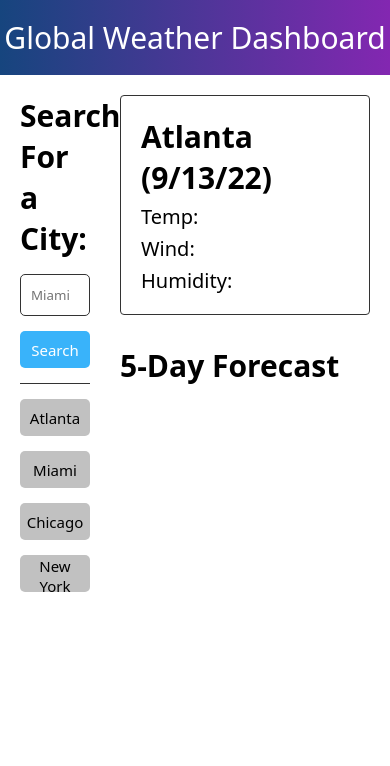
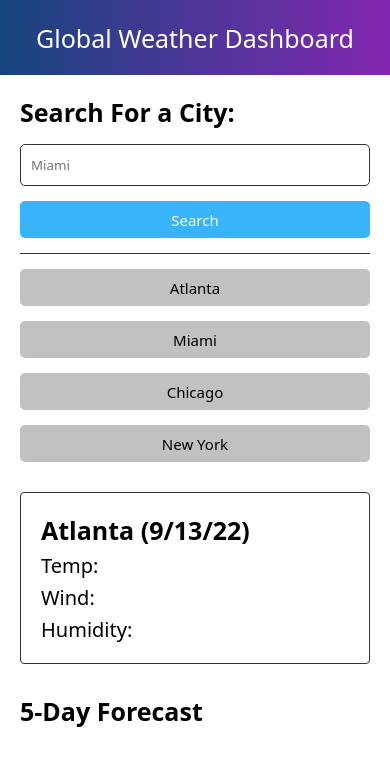
Before and after one commit to rodrigoaoliva/Global-Weather, a plain HTML site: page index.html in a window 390 px wide. Drawn offline with Linux system fonts and the light colour scheme.

Commit message:
made the page responsive

```diff
--- a/Assets/style.css
+++ b/Assets/style.css
@@ -95,7 +95,7 @@ main p {
 .forecast {
     display: flex;
     flex-direction: row;
-    gap: 30px;
+    gap: 10px;
     margin-top: 8px;
 
 }
@@ -114,3 +114,52 @@ main p {
     width: 35px;
     height: 35px;
   }
+
+  /*Styling for the navigation links  when screen's width isn't larger than 600px*/
+@media screen and (max-width:1218px) {
+    .forecast {
+        display: flex;
+        flex-wrap: wrap;
+
+
+    }
+}
+
+@media screen and (max-width:1218px) {
+    .forecastResult {
+    width: 100%;
+
+    }
+}
+
+@media screen and (max-width:916px) {
+    main {
+        display: flex;
+        flex-direction: column;
+    }
+}
+
+
+@media screen and (max-width:916px) {
+    main aside {
+        width: 100%;
+    }
+}
+
+@media screen and (max-width:916px) {
+    .results {
+        width: 100%;
+    }
+}
+
+@media screen and (max-width:572px) {
+    h1 {
+        font-size: 25px;
+    }
+}
+
+@media screen and (max-width:492px) {
+    header {
+        font-size: 25px;
+    }
+}
```
